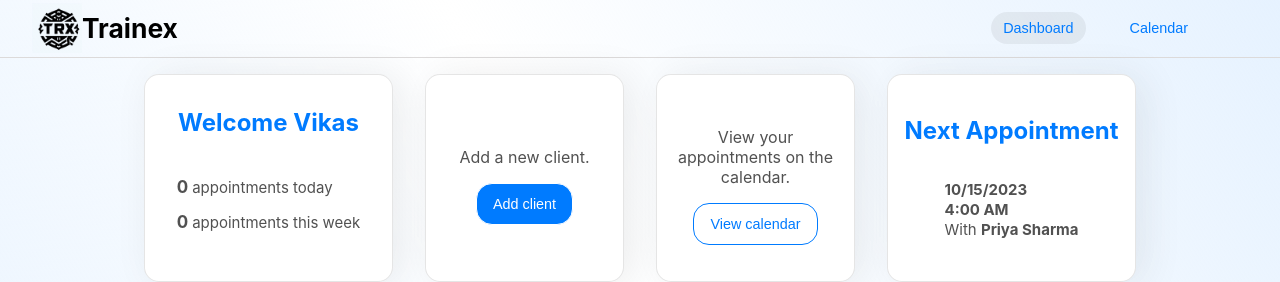
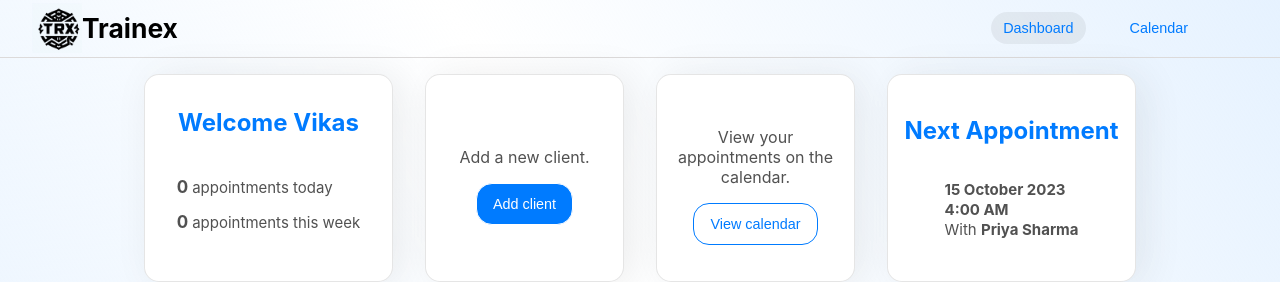
Before and after one commit to Vikas10102001/Trainex, a React (Create React App) app: page / in a window 1280 px wide. Shown: the top 282 px of the page. Built offline with nearby package versions, Linux system fonts and the light colour scheme.

Commit message:
fix : ui

```diff
--- a/src/components/Appointment/AppointmentTable.jsx
+++ b/src/components/Appointment/AppointmentTable.jsx
@@ -24,7 +24,11 @@ function AppointmentTable({ clientAppointment }) {
           <div>Appointments</div>
         </li>
         {clientAppointment.length === 0 ? (
-          <p className="no-data">No appoitnments</p>
+          <li className="table-row no-data">
+            <p>No data</p>
+            <p>No data</p>
+            <p>No data</p>
+          </li>
         ) : (
           <>
             {clientAppointment.map((item) => (
--- a/src/components/Dashboard/Top/DashboardTopRight.jsx
+++ b/src/components/Dashboard/Top/DashboardTopRight.jsx
@@ -14,20 +14,20 @@ export default function DashboardTopRight({
   nextAppointmentTime,
   client,
 }) {
-  let formatDateAndTime = nextAppointment;
+  let formattedDate = nextAppointment;
   if (
     nextAppointment &&
     nextAppointment !== "Today" &&
     nextAppointment !== "Tomorrow"
   )
-    formatDateAndTime = formatDate(nextAppointment);
+    formattedDate = formatDate(nextAppointment);
   return (
     <Card additionalStyles={additionalStyles} className={"dashboard-top-right"}>
       <div className="data-heading">Next Appointment</div>
       {nextAppointment ? (
         <div className="data-items">
           <div className="data-item">
-            <span className="value">{nextAppointment}</span>
+            <span className="value">{formattedDate}</span>
           </div>
           <div className="data-item">
             <span className="value">{formatTime(nextAppointmentTime)}</span>
--- a/src/styles/dashboard.css
+++ b/src/styles/dashboard.css
@@ -135,9 +135,6 @@ ul.table {
   padding: 0;
   margin: 0;
 }
-ul.table .no-data {
-  text-align: center;
-}
 .table-card {
   overflow: hidden;
   border: none;
@@ -156,6 +153,12 @@ li.table-row {
   border-bottom: 1px solid #ddd;
   padding: 0.2rem 0;
 }
+
+li.table-row.no-data p {
+  flex: 1;
+  text-align: center;
+}
+
 li.table-row div,
 li.table-header div {
   flex: 1;
@@ -334,7 +337,7 @@ li.table-row span {
   li.table-row div input {
     width: 80%;
   }
-  li.table-row.appointment input{
+  li.table-row.appointment input {
     width: max-content;
   }
   .add-client {
```
